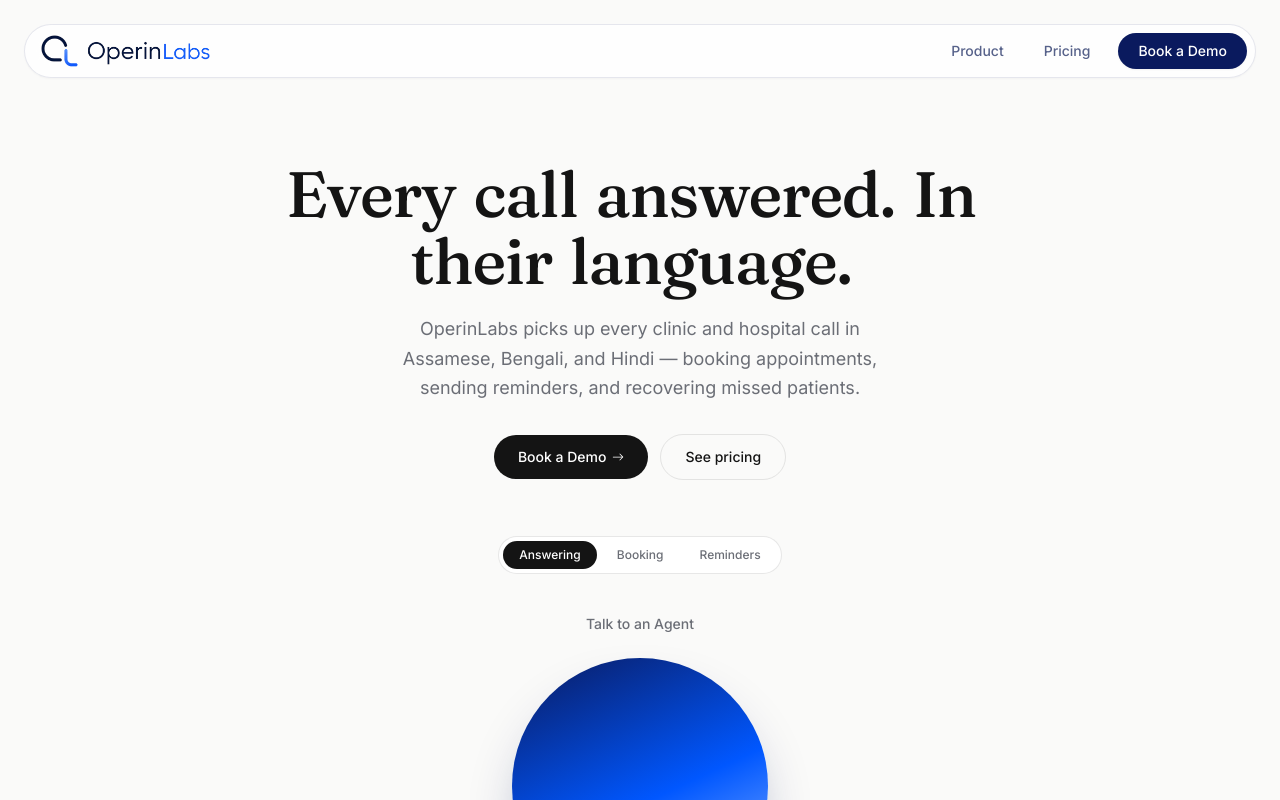
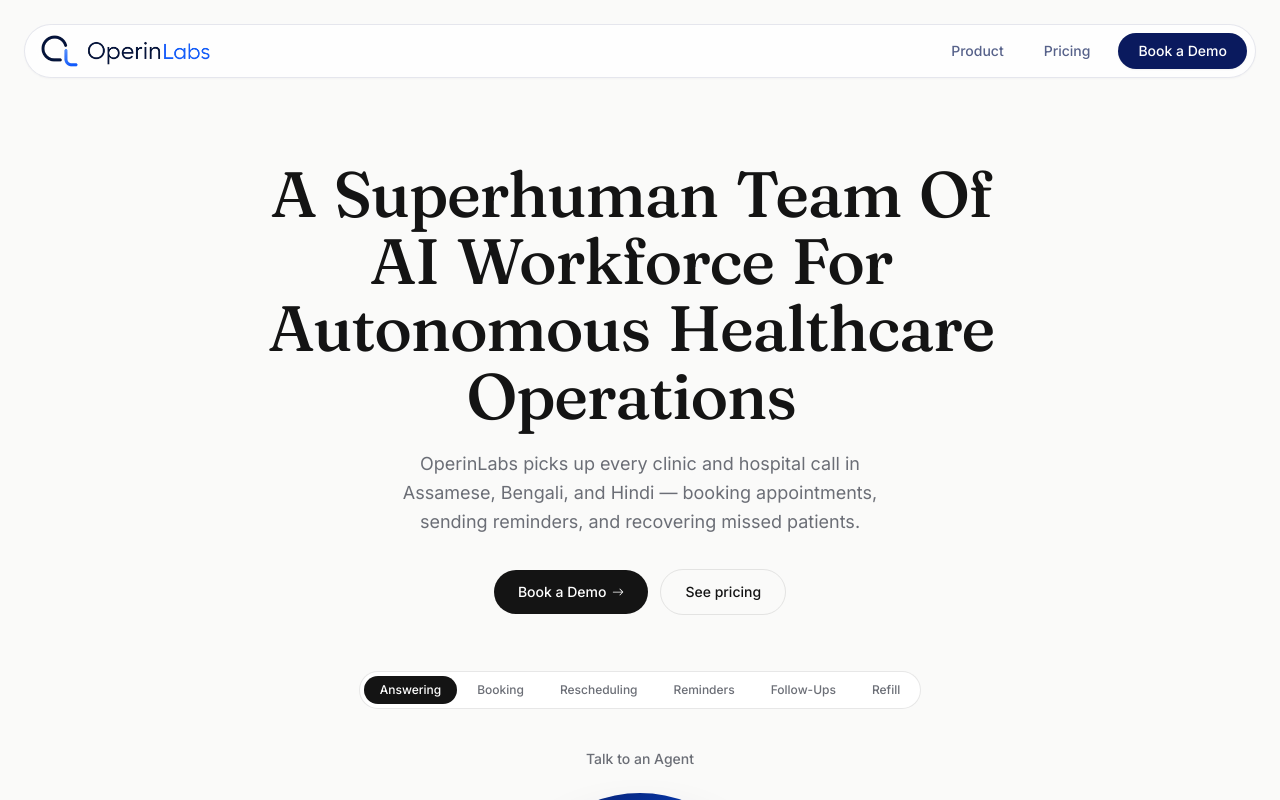
Before and after one commit to OperinLabs/OperinLabs-Landing-Page, a React (Vite) app: page / in a window 1280 px wide. Shown: the top 800 px of the page. Built offline with nearby package versions, Linux system fonts and the light colour scheme.

Commit message:
Update Hero.tsx

```diff
--- a/src/components/Hero.tsx
+++ b/src/components/Hero.tsx
@@ -7,9 +7,9 @@ interface HeroProps {
   onBookDemo: () => void;
 }
 
-const headline = ["Every", "call", "answered.", "In", "their", "language."];
+const headline = ["A", "Superhuman", "Team", "Of", "AI", "Workforce", "For", "Autonomous", "Healthcare", "Operations"];
 
-const tabs = ["Answering", "Booking", "Reminders"];
+const tabs = ["Answering", "Booking","Rescheduling", "Reminders", "Follow-Ups", "Refill"];
 
 const item = {
   hidden: { opacity: 0, y: 20 },
```
